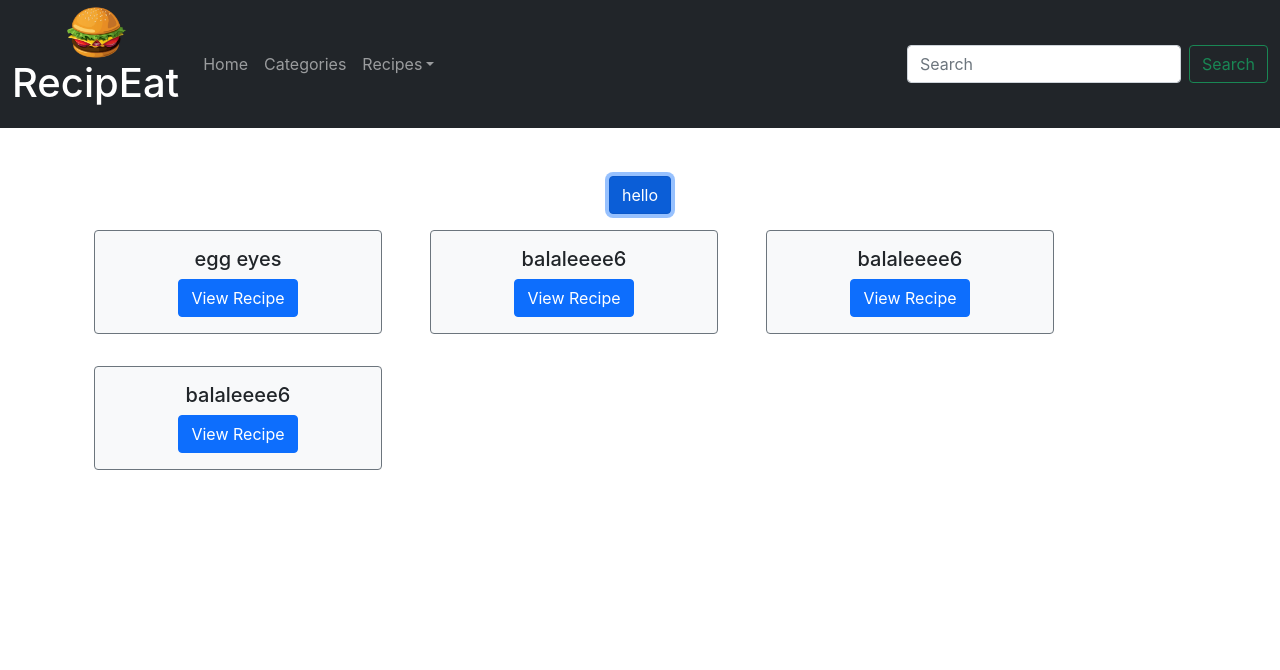
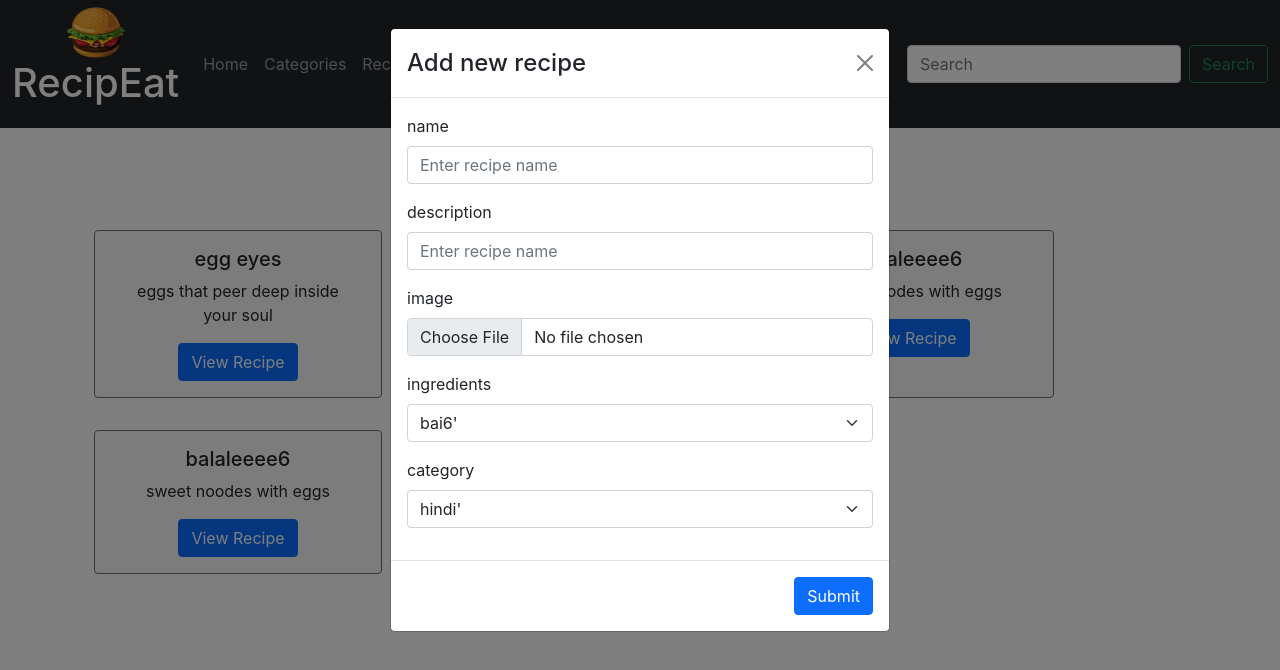
Before and after one commit to MacwithaQ/recipeat-fe, a React (Create React App) app: page / in a window 1280 px wide. Both pictures are taken after a click on the button "hello". Shown: the top 670 px of the page. Built offline with nearby package versions, Linux system fonts and the light colour scheme.

Commit message:
creation form

```diff
--- a/src/components/RecipeForm.js
+++ b/src/components/RecipeForm.js
@@ -3,7 +3,7 @@ import { Form, Button, Modal } from "react-bootstrap";
 import { observer } from "mobx-react";
 import recipeStore from "../stores/recipesStore";
 
-const RecipeForm = ({ recipeIsOpen, setRecipeIsOpen }) => {
+const RecipeForm = ({ recipeFormIsOpen, setRecipeFormIsOpen }) => {
   const [newRecipe, setNewRecipe] = useState({
     name: "",
     image: "",
@@ -18,7 +18,7 @@ const RecipeForm = ({ recipeIsOpen, setRecipeIsOpen }) => {
     setNewRecipe({ ...newRecipe, image: event.target.files[0] });
   };
   const handleClose = () => {
-    setRecipeIsOpen(false);
+    setRecipeFormIsOpen(false);
   };
   const handleSubmit = (event) => {
     event.preventDefault();
@@ -28,7 +28,7 @@ const RecipeForm = ({ recipeIsOpen, setRecipeIsOpen }) => {
 
   return (
     <>
-      <Modal show={recipeIsOpen} onHide={() => setRecipeIsOpen(false)}>
+      <Modal show={recipeFormIsOpen} onHide={() => setRecipeFormIsOpen(false)}>
         <Modal.Header closeButton>
           <Modal.Title>Add new recipe</Modal.Title>
         </Modal.Header>
@@ -65,19 +65,24 @@ const RecipeForm = ({ recipeIsOpen, setRecipeIsOpen }) => {
                 name="ingredient"
                 id="ingredientSelect"
               >
-                <option value="silver">bai6'</option>
-                <option value="gold">be6a6</option>
-                <option value="platinum">be9al</option>
-                <option value="Diamond">baq9am</option>
+                <option value="4">bai6'</option>
+                <option value="3">be6a6</option>
+                <option value="2">be9al</option>
+                <option value="1">baq9am</option>
               </Form.Select>
             </Form.Group>
-            <Form.Group className="mb-3" controlId="formMembership">
-              <Form.Label>Available books</Form.Label>
+            <Form.Group className="mb-3" controlId="formIngredient">
+              <Form.Label>category</Form.Label>
               <Form.Select
                 onChange={handleChange}
-                name="available"
-                id="availableBook"
-              ></Form.Select>
+                name="category"
+                id="categorySelect"
+              >
+                <option value="1">hindi'</option>
+                <option value="2">ee 6ali</option>
+                <option value="3">as bani</option>
+                <option value="4">faransi</option>
+              </Form.Select>
             </Form.Group>
           </Form>
         </Modal.Body>
--- a/src/components/RecipeItem.js
+++ b/src/components/RecipeItem.js
@@ -1,4 +1,3 @@
-import recipesStore from "../stores/recipesStore";
 import { Card, Button } from "react-bootstrap";
 import { useState } from "react";
 
@@ -13,7 +12,8 @@ const RecipeItem = ({ recipe }) => {
       style={{ width: "18rem" }}
     >
       <Card.Body>
-        <Card.Title>{`${recipe.name}`}</Card.Title>
+        <Card.Title>{recipe.name}</Card.Title>
+        <Card.Text>{recipe.description}</Card.Text>
         <Button onClick={() => setIsOpen(true)} variant="primary">
           View Recipe
         </Button>
--- a/src/components/RecipeList.js
+++ b/src/components/RecipeList.js
@@ -14,7 +14,10 @@ const RecipeList = () => {
   return (
     <div>
       <Container className="mt-5 " fluid="md">
-        <RecipeForm />
+        <RecipeForm
+          recipeFormIsOpen={recipeFormIsOpen}
+          setRecipeFormIsOpen={setRecipeFormIsOpen}
+        />
         <Button
           onClick={() => {
             setRecipeFormIsOpen(true);
```
